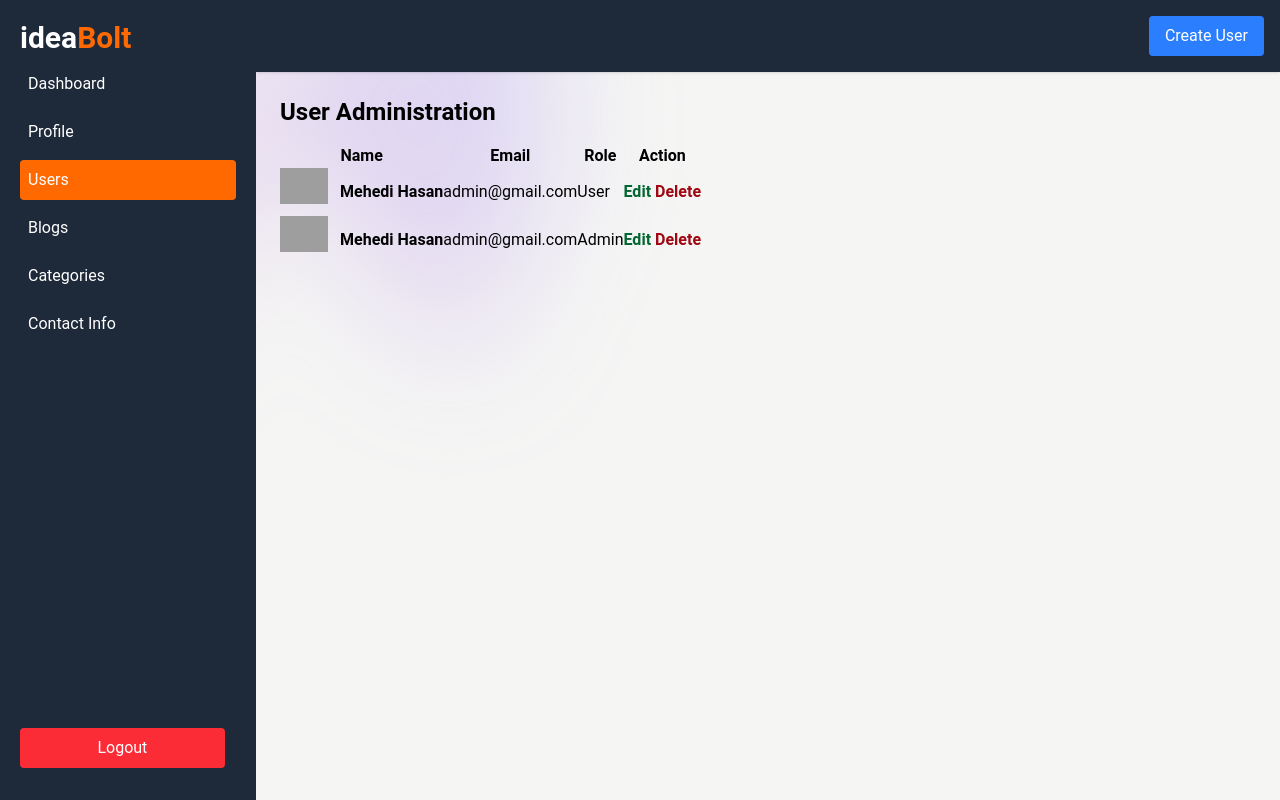
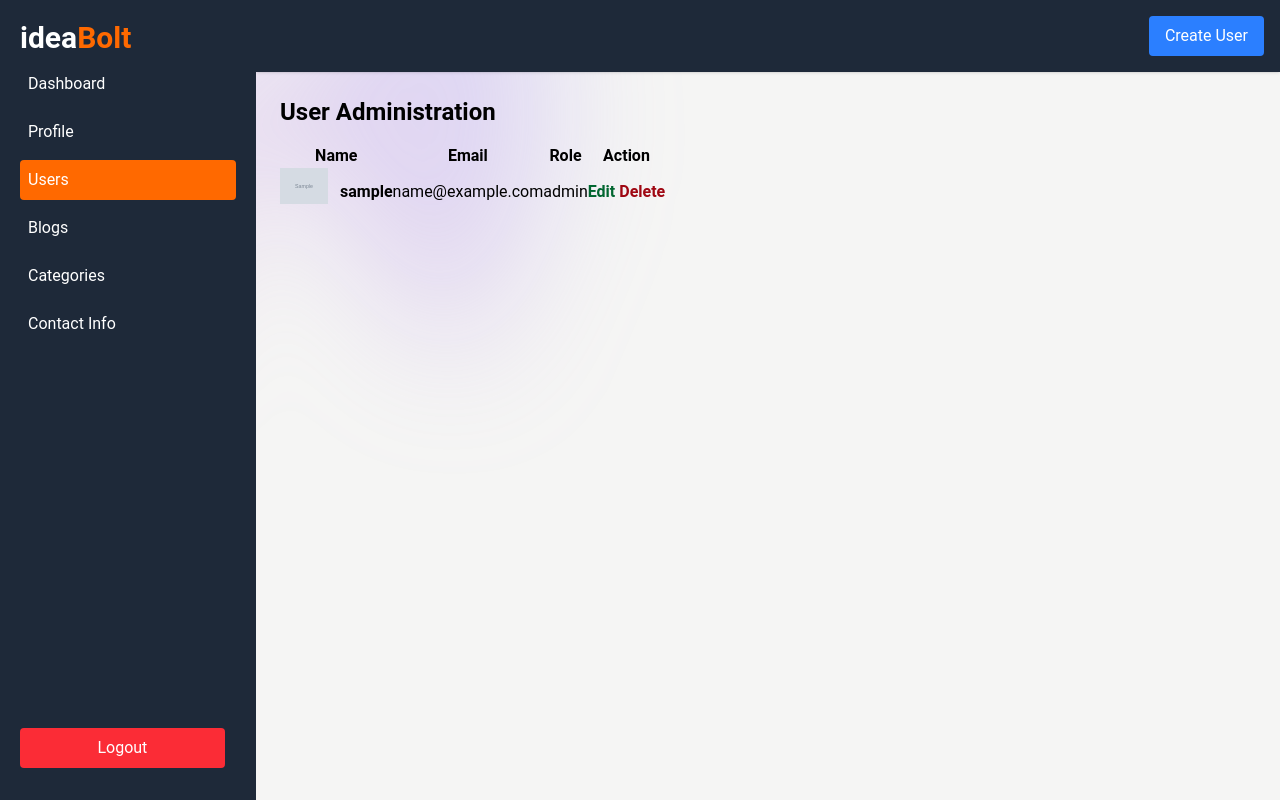
Before and after one commit to Sawon-52/IdeaBolt, a PHP site: page /admin/adminUserEdit.php in a window 1280 px wide. Run offline with PHP 8.4, Linux system fonts and the light colour scheme; the visitor is signed in with stand-in values (Sample User, id 1); tables that the repository leaves empty or names only in its code hold one stand-in row (values such as "Sample post"); grey boxes marked "Sample" are stand-in pictures; some libraries are stand-ins or nearby versions; grey boxes are pictures that could not be loaded.

Commit message:
fetchd all user and show into table

```diff
--- /dev/null
+++ b/processes/fetch_all_users.php
@@ -0,0 +1,19 @@
+<?php
+include __DIR__ . "/../includes/db.php";
+// Fetch the logged-in user's data
+if (isset($_SESSION['user_id']) || $_SESSION['role'] !== 'admin') {
+
+    // Fetch all users from the database
+    $sql = "SELECT id, username, email, role, profile_picture FROM users";
+    $result = $conn->query($sql);
+
+    if (!$result) {
+        die("Error fetching users: " . $conn->error);
+    }
+
+
+    $users = $result->fetch_all(MYSQLI_ASSOC); // Fetch all rows as an associative array
+    $conn->close();
+}
+
+?>
--- a/public/admin/adminUserEdit.php
+++ b/public/admin/adminUserEdit.php
@@ -1,6 +1,7 @@
 <?php
  include __DIR__ . "/../../includes/config.php";
  session_start();
+ include  "../../processes/fetch_all_users.php";
 ?>
 <!DOCTYPE html>
 <html lang="en">
@@ -80,6 +81,7 @@
                     </tr>
                   </thead>
                   <tbody>
+                  <?php foreach ($users as $user): ?>
                     <!-- row 1 -->
                     <tr>
                       <td>
@@ -87,19 +89,19 @@
                           <div class="avatar">
                             <div class="mask mask-squircle h-12 w-12">
                               <img
-                                src="https://img.daisyui.com/images/profile/demo/2@94.webp"
+                                src="<?php echo htmlspecialchars($user['profile_picture']); ?>"
                                 alt="Avatar Tailwind CSS Component" />
                             </div>
                           </div>
                           <div>
-                            <div class="font-bold">Mehedi Hasan</div>
+                            <div class="font-bold"><?php echo htmlspecialchars($user['username']); ?></div>
                           </div>
                         </div>
                       </td>
                       <td>
-                        <p>admin@gmail.com</p>
+                        <p><?php echo htmlspecialchars($user['email']); ?></p>
                       </td>
-                      <td>User</td>
+                      <td><?php echo htmlspecialchars($user['role']); ?></td>
                       <th>
                         <div>
                           <button class="btn btn-ghost btn-xs text-green-800" onclick="edit_user_modal_2.showModal()" >Edit</button>
@@ -107,33 +109,9 @@
                         </div>
                       </th>
                     </tr>
-                    <!-- row 1 -->
-                    <tr>
-                      <td>
-                        <div class="flex items-center gap-3">
-                          <div class="avatar">
-                            <div class="mask mask-squircle h-12 w-12">
-                              <img
-                                src="https://img.daisyui.com/images/profile/demo/2@94.webp"
-                                alt="Avatar Tailwind CSS Component" />
-                            </div>
-                          </div>
-                          <div>
-                            <div class="font-bold">Mehedi Hasan</div>
-                          </div>
-                        </div>
-                      </td>
-                      <td>
-                        <p>admin@gmail.com</p>
-                      </td>
-                      <td>Admin</td>
-                      <th>
-                        <div>
-                          <button class="btn btn-ghost btn-xs text-green-800" onclick="edit_user_modal_2.showModal()">Edit</button>
-                          <button class="btn btn-ghost btn-xs text-red-800">Delete</button>
-                        </div>
-                      </th>
-                    </tr>
+
+                  <?php endforeach; ?>
+
                   </tbody>
                 </table>
               </div>
```
Also changed, not shown: processes/fetch_unique_user.php (line endings or trailing spaces).
